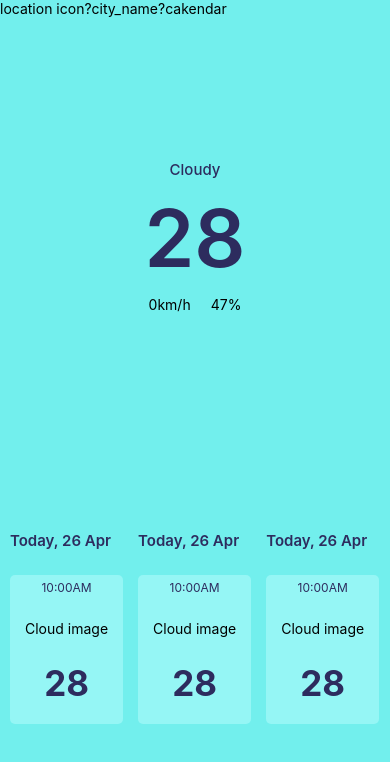
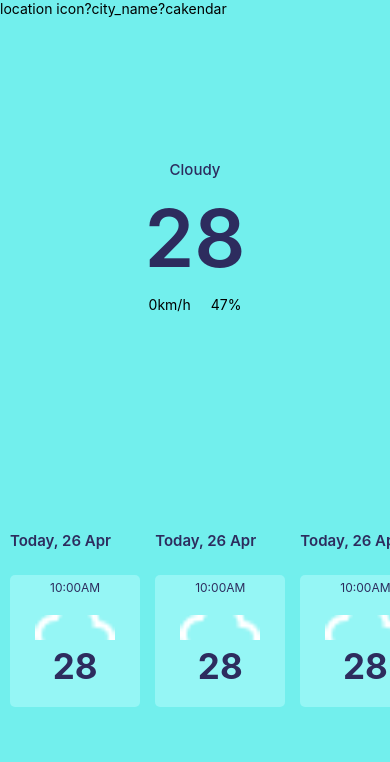
Before and after one commit to THEmmanuel/weda-app, a React Native app: screen / in a window 390 px wide. Shown: the top 762 px of the page. Built offline with nearby package versions, Linux system fonts and the light colour scheme.

Commit message:
Added NavigationBar

```diff
--- a/components/TemperatureDisplay.tsx
+++ b/components/TemperatureDisplay.tsx
@@ -63,11 +63,12 @@ const styles = StyleSheet.create({
 
     WeatherInformationContainer: {
         flexDirection: 'row',
-        color: Colors.uiColors.textBlue,
+        color: Colors.uiColors.textBlue
     },
 
     WeatherInformation : {
         margin: 10,
+        color: Colors.uiColors.darkBlue,
     },
 });
 
--- a/components/WeatherCard.tsx
+++ b/components/WeatherCard.tsx
@@ -1,11 +1,13 @@
 /* eslint-disable prettier/prettier */
 import React from 'react';
 import Colors from '../constants/Colors';
+import '../assets/ic_cloud_queue_24px.png';
 
 import {
     View,
     Text,
     StyleSheet,
+    Image,
 } from 'react-native';
 
 
@@ -16,7 +18,10 @@ const WeatherCard = () => {
 
             <View style={styles.WeatherCard}>
                 <Text style={[styles.WeatherTime, styles.WeatherContent]}>10:00AM</Text>
-                <Text style={[styles.WeatherIcon, styles.WeatherContent]}>Cloud image</Text>
+                <Image
+                    style={[styles.WeatherIcon, styles.WeatherContent]}
+                    source={require('../assets/ic_cloud_queue_24px.png')}
+                />
                 <Text style={[styles.WeatherTemperature, styles.WeatherContent]}>28</Text>
             </View>
         </View>
@@ -44,8 +49,8 @@ const styles = StyleSheet.create({
 
     WeatherContent: {
         paddingTop: 5,
-        paddingLeft: 15,
-        paddingRight: 15,
+        paddingLeft: 40,
+        paddingRight: 40,
         paddingBottom: 20,
     },
 
@@ -53,11 +58,13 @@ const styles = StyleSheet.create({
         marginRight: 15,
         backgroundColor: Colors.uiColors.cardBlue,
         borderRadius: 5,
+        // width: '40%',
         alignItems: 'center',
     },
 
     WeatherIcon: {
-
+        paddingRight: 10,
+        paddingLeft: 10,
     },
 
     WeatherTemperature: {
```
Also changed, not shown: components/NavigationBar.tsx (added, +34 -0 lines), screens/WeeklyWeatherScreen.tsx (added, +23 -0 lines), assets/ic_cloud_queue_24px.png (added).
